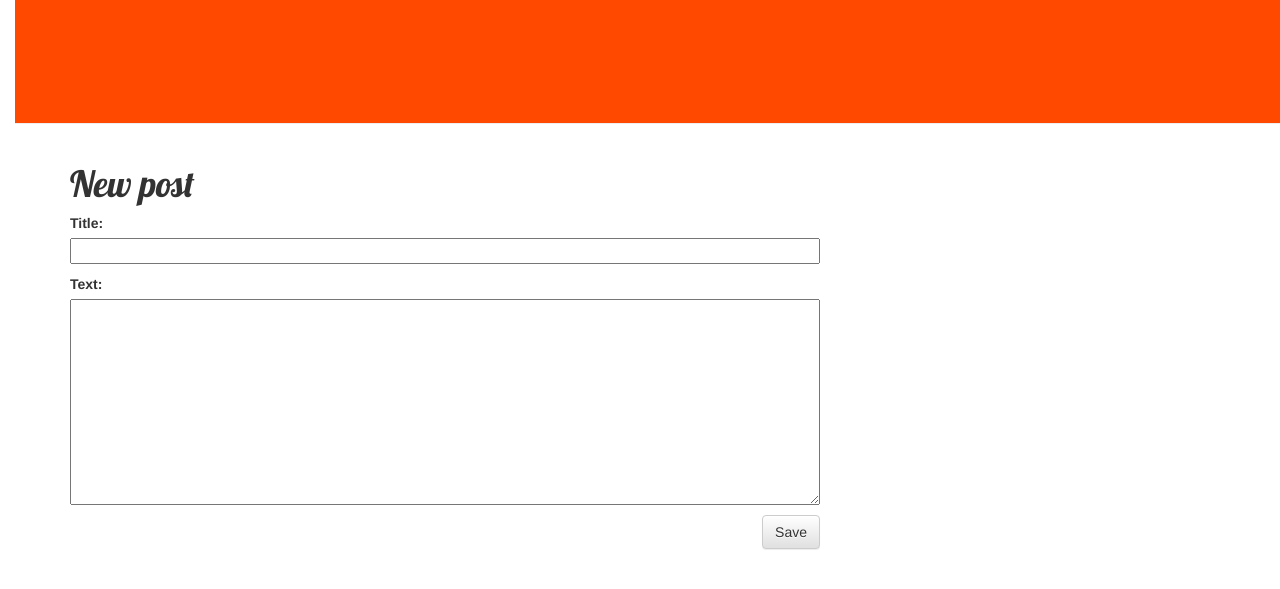
After one commit to VadimSmirnov97/my-first-blog, a Django app: page /post/new/ in a window 1280 px wide. The commit adds this page. Shown: the top 589 px of the page. Run offline with Django 3.2, Linux system fonts and the light colour scheme; some libraries are stand-ins or nearby versions.

Commit message:
Added views to create/edit blog post inside the site.

```diff
--- /dev/null
+++ b/blog/forms.py
@@ -0,0 +1,9 @@
+from django import forms
+
+from .models import Post
+
+class PostForm(forms.ModelForm):
+
+    class Meta:
+        model = Post
+        fields = ('title', 'text',)
--- a/blog/static/css/blog.css
+++ b/blog/static/css/blog.css
@@ -6,13 +6,13 @@ body {
     padding-left: 15px;
 }
 .page-header {
-    background-color: #ff9400;
+    background-color: #ff4900;
     margin-top: 0;
     padding: 20px 20px 20px 40px;
 }
 
 .page-header h1, .page-header h1 a, .page-header h1 a:visited, .page-header h1 a:active {
-    color: #ffffff;
+    color: #ff4900;
     font-size: 36pt;
     text-decoration: none;
 }
--- a/blog/templates/blog/base.html
+++ b/blog/templates/blog/base.html
@@ -10,6 +10,9 @@
 		<body>
 		    <div class="page-header">
 		        <h1><a href="/">Django Girls Blog</a></h1>
+		        {% if user.is_authenticated %}
+				    <a href="{% url 'post_new' %}" class="top-menu"><span class="glyphicon glyphicon-plus"></span></a>
+				{% endif %}
 		    </div>
 		    <div class="content container">
 		        <div class="row">
--- a/blog/templates/blog/post_detail.html
+++ b/blog/templates/blog/post_detail.html
@@ -7,6 +7,9 @@
                 {{ post.published_date }}
             </div>
         {% endif %}
+		{% if user.is_authenticated %}
+		     <a class="btn btn-default" href="{% url 'post_edit' pk=post.pk %}"><span class="glyphicon glyphicon-pencil"></span></a>
+		{% endif %}
         <h1>{{ post.title }}</h1>
         <p>{{ post.text|linebreaksbr }}</p>
     </div>
--- /dev/null
+++ b/blog/templates/blog/post_edit.html
@@ -0,0 +1,9 @@
+{% extends 'blog/base.html' %}
+
+{% block content %}
+    <h1>New post</h1>
+    <form method="POST" class="post-form">{% csrf_token %}
+        {{ form.as_p }}
+        <button type="submit" class="save btn btn-default">Save</button>
+    </form>
+{% endblock %}
--- a/blog/urls.py
+++ b/blog/urls.py
@@ -4,4 +4,6 @@ from . import views
 urlpatterns = [
     path('', views.post_list, name='post_list'),
     path('post/<int:pk>/', views.post_detail, name='post_detail'),
+    path('post/new/', views.post_new, name='post_new'),
+    path('post/<int:pk>/edit/', views.post_edit, name='post_edit'),
 ]
--- a/blog/views.py
+++ b/blog/views.py
@@ -1,7 +1,8 @@
 from django.shortcuts import render, get_object_or_404
 from django.utils import timezone
 from .models import Post
-
+from .forms import PostForm
+from django.shortcuts import redirect
 
 def post_list(request):
     posts = Post.objects.filter(published_date__lte=timezone.now()).order_by('published_date')
@@ -10,3 +11,30 @@ def post_list(request):
 def post_detail(request, pk):
     post = get_object_or_404(Post, pk=pk)
     return render(request, 'blog/post_detail.html', {'post': post})
+
+def post_new(request):
+    if request.method == "POST":
+        form = PostForm(request.POST)
+        if form.is_valid():
+            post = form.save(commit=False)
+            post.author = request.user
+            post.published_date = timezone.now()
+            post.save()
+            return redirect('post_detail', pk=post.pk)
+    else:
+        form = PostForm()
+    return render(request, 'blog/post_edit.html', {'form': form})
+
+def post_edit(request, pk):
+    post = get_object_or_404(Post, pk=pk)
+    if request.method == "POST":
+        form = PostForm(request.POST, instance=post)
+        if form.is_valid():
+            post = form.save(commit=False)
+            post.author = request.user
+            post.published_date = timezone.now()
+            post.save()
+            return redirect('post_detail', pk=post.pk)
+    else:
+        form = PostForm(instance=post)
+    return render(request, 'blog/post_edit.html', {'form': form})
```
